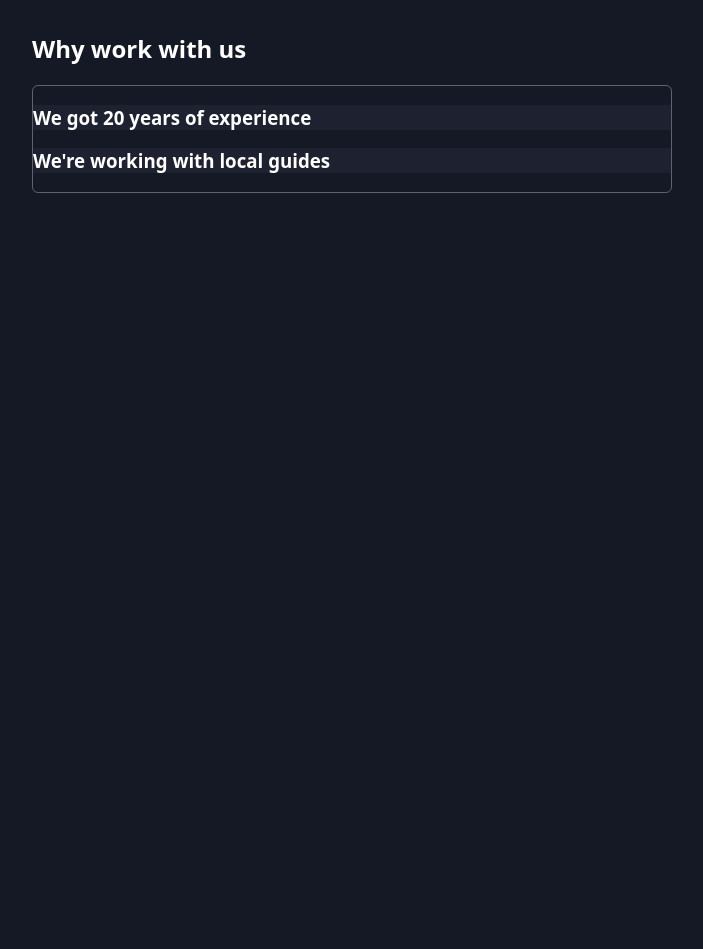
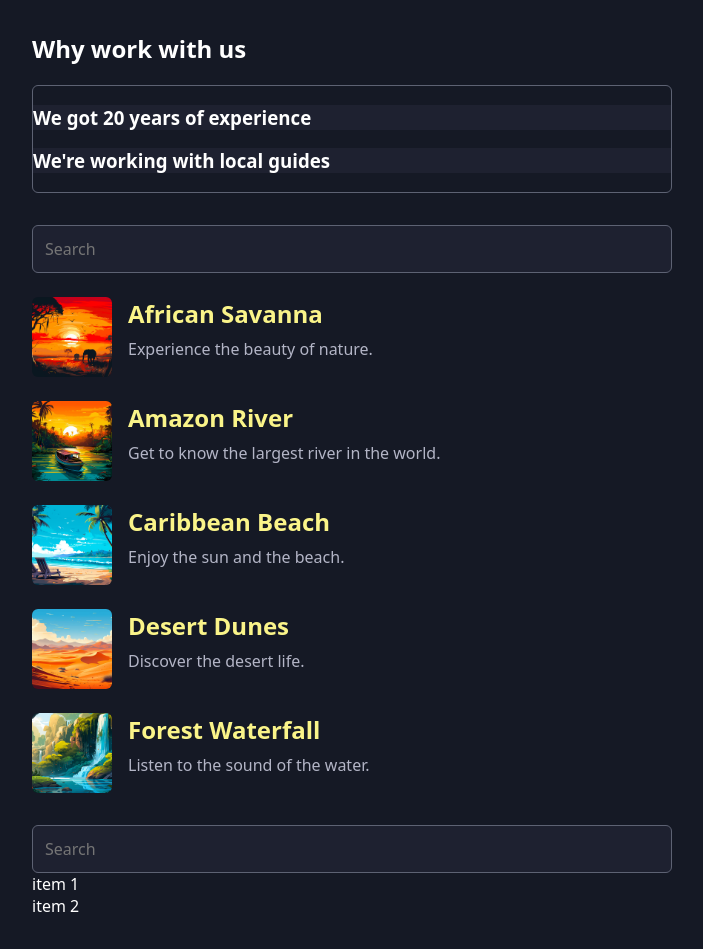
Before and after one commit to sreedhar-eg1/mastering-react-js, a React (Vite) app: page / in a window 1280 px wide. Shown: the whole page, without its empty margins (288-991 px from the left). Before the commit the page ends 800 px from the top, so only its background shows below. Built offline with nearby package versions, Linux system fonts and the light colour scheme.

Commit message:
completed react best practice

```diff
--- a/src/App.jsx
+++ b/src/App.jsx
@@ -1,4 +1,7 @@
 import Accordion from "./components/Accordion/Accordion";
+import SearchableList from "./components/SearchableList/SearchableList";
+import Place from "./Place";
+import { PLACES } from "./utils/places";
 // import AccordionItem from "./components/Accordion/AccordionItem";
 
 function App() {
@@ -15,7 +18,10 @@
             <Accordion.Title id="experience" className="accordion-item-title">
               We got 20 years of experience
             </Accordion.Title>
-            <Accordion.Content id="experience" className="accordion-item-content">
+            <Accordion.Content
+              id="experience"
+              className="accordion-item-content"
+            >
               <article>
                 <p>You can&apos;t go wrong with us.</p>
                 <p>
@@ -33,7 +39,10 @@
             <Accordion.Title id="local-guides" className="accordion-item-title">
               We're working with local guides
             </Accordion.Title>
-            <Accordion.Content id="local-guides" className="accordion-item-content">
+            <Accordion.Content
+              id="local-guides"
+              className="accordion-item-content"
+            >
               <article>
                 <p>We are not doing this along from our office.</p>
                 <p>
@@ -45,6 +54,14 @@
           </Accordion.Item>
         </Accordion>
       </section>
+      <section>
+        <SearchableList items={PLACES} itemKeyFn={(item) => item.id}>
+          {(item) => <Place item={item} />}
+        </SearchableList>
+        <SearchableList items={["item 1", "item 2"]} itemKeyFn={(item) => item}>
+          {(item) => item}
+        </SearchableList>
+      </section>
     </main>
   );
 }
--- /dev/null
+++ b/src/Place.jsx
@@ -0,0 +1,11 @@
+export default function Place({ item }) {
+  return (
+    <article className="place">
+      <img src={item.image} alt={item.title} />
+      <div>
+        <h2>{item.title}</h2>
+        <p>{item.description}</p>
+      </div>
+    </article>
+  );
+}
--- /dev/null
+++ b/src/components/SearchableList/SearchableList.jsx
@@ -0,0 +1,31 @@
+import { useRef, useState } from "react";
+
+export default function SearchableList({ items, itemKeyFn, children }) {
+  const lastChange = useRef();
+  const [searchTerm, setSearchTerm] = useState("");
+
+  const searchResults = items.filter((item) =>
+    JSON.stringify(item).toLowerCase().includes(searchTerm.toLowerCase())
+  );
+
+  function onHandleChange(event) {
+    if (lastChange.current) {
+      clearTimeout(lastChange.current);
+    }
+
+    lastChange.current = setTimeout(() => {
+      setSearchTerm(event.target.value);
+    }, 500);
+  }
+
+  return (
+    <div className="searchable-list">
+      <input type="search" placeholder="Search" onChange={onHandleChange} />
+      <ul>
+        {searchResults.map((item, index) => (
+          <li key={itemKeyFn(item)}>{children(item)}</li>
+        ))}
+      </ul>
+    </div>
+  );
+}
--- /dev/null
+++ b/src/utils/places.js
@@ -0,0 +1,38 @@
+import savannaImg from '../assets/african-savanna.jpg';
+import amazonImg from '../assets/amazon-river.jpg';
+import caribbeanImg from '../assets/caribbean-beach.jpg';
+import desertImg from '../assets/desert-dunes.jpg';
+import forestImg from '../assets/forest-waterfall.jpg';
+
+export const PLACES = [
+  {
+    id: 'african-savanna',
+    image: savannaImg,
+    title: 'African Savanna',
+    description: 'Experience the beauty of nature.',
+  },
+  {
+    id: 'amazon-river',
+    image: amazonImg,
+    title: 'Amazon River',
+    description: 'Get to know the largest river in the world.',
+  },
+  {
+    id: 'caribbean-beach',
+    image: caribbeanImg,
+    title: 'Caribbean Beach',
+    description: 'Enjoy the sun and the beach.',
+  },
+  {
+    id: 'desert-dunes',
+    image: desertImg,
+    title: 'Desert Dunes',
+    description: 'Discover the desert life.',
+  },
+  {
+    id: 'forest-waterfall',
+    image: forestImg,
+    title: 'Forest Waterfall',
+    description: 'Listen to the sound of the water.',
+  },
+];
```
